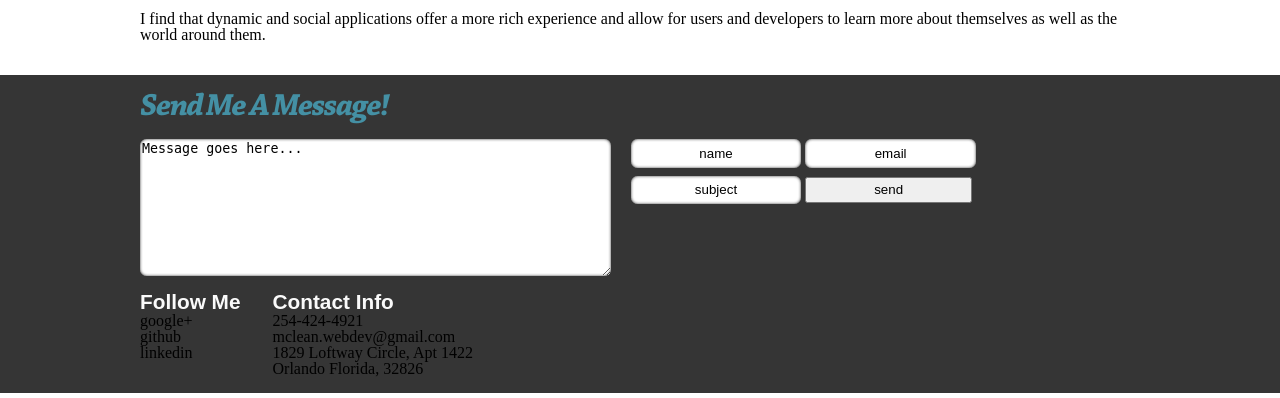
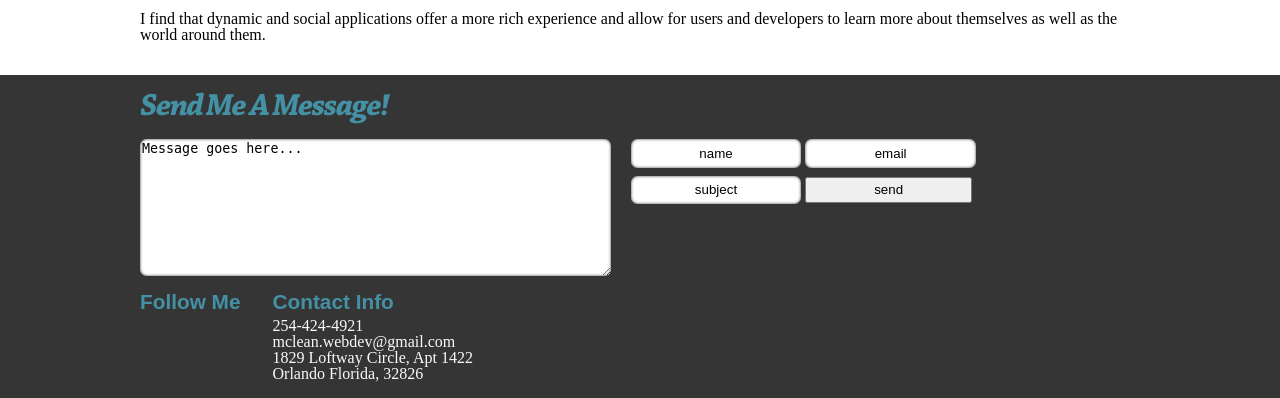
Before and after one commit to havok2905/Portfolio, a PHP site: page /me.php in a window 1280 px wide. Shown: the part 405-803 px from the top of the page. Run offline with PHP 8.4, Linux system fonts and the light colour scheme.

Commit message:
udated footer styles

```diff
--- a/css/main.css
+++ b/css/main.css
@@ -109,8 +109,8 @@ h4{
 	font-size: 1.3em;
 	font-weight: 900;
 	color: #4490A4;
+	margin-bottom: 0.25em;
 }
-.contact_sub_container h4{color: #FAFAFA}
 
 h5{
 
@@ -143,9 +143,22 @@ ul.nav a{
 	letter-spacing: -0.05em;
 }
 
+ul li span{
+	display: none;
+}
+
 .seriftext{
 	font-family: Ghandi;
 	color:#333;
+}
+
+.footertext{
+	font-family: Ghandi;
+	color:#FAFAFA;
+}
+
+.footertext a{
+	color:#FAFAFA;
 }
 
 .normlink{
--- a/includes/layout.php
+++ b/includes/layout.php
@@ -62,7 +62,7 @@ EOT;
 				<div class="contact_container">
 					<div class="contact_sub_container">
 						<h4>Follow Me</h4>
-						<ul>
+						<ul class="footertext">
 							<li><a href="https://plus.google.com/u/0/108287038105459970762/posts"><img src=""/><span>google+</span></a></li>
 							<li><a href="https://github.com/havok2905"><img src=""/><span>github</span></a></li>
 							<li><a href="http://www.linkedin.com/pub/christopher-mclean/23/261/789"><img src=""></img><span>linkedin</span></a></li>
@@ -70,7 +70,7 @@ EOT;
 					</div>
 					<div class="contact_sub_container">
 						<h4>Contact Info</h4>
-						<ul>
+						<ul class="footertext">
 							<li>254-424-4921</li>
 							<li>mclean.webdev@gmail.com</li>
 							<li>1829 Loftway Circle, Apt 1422</li>
```
